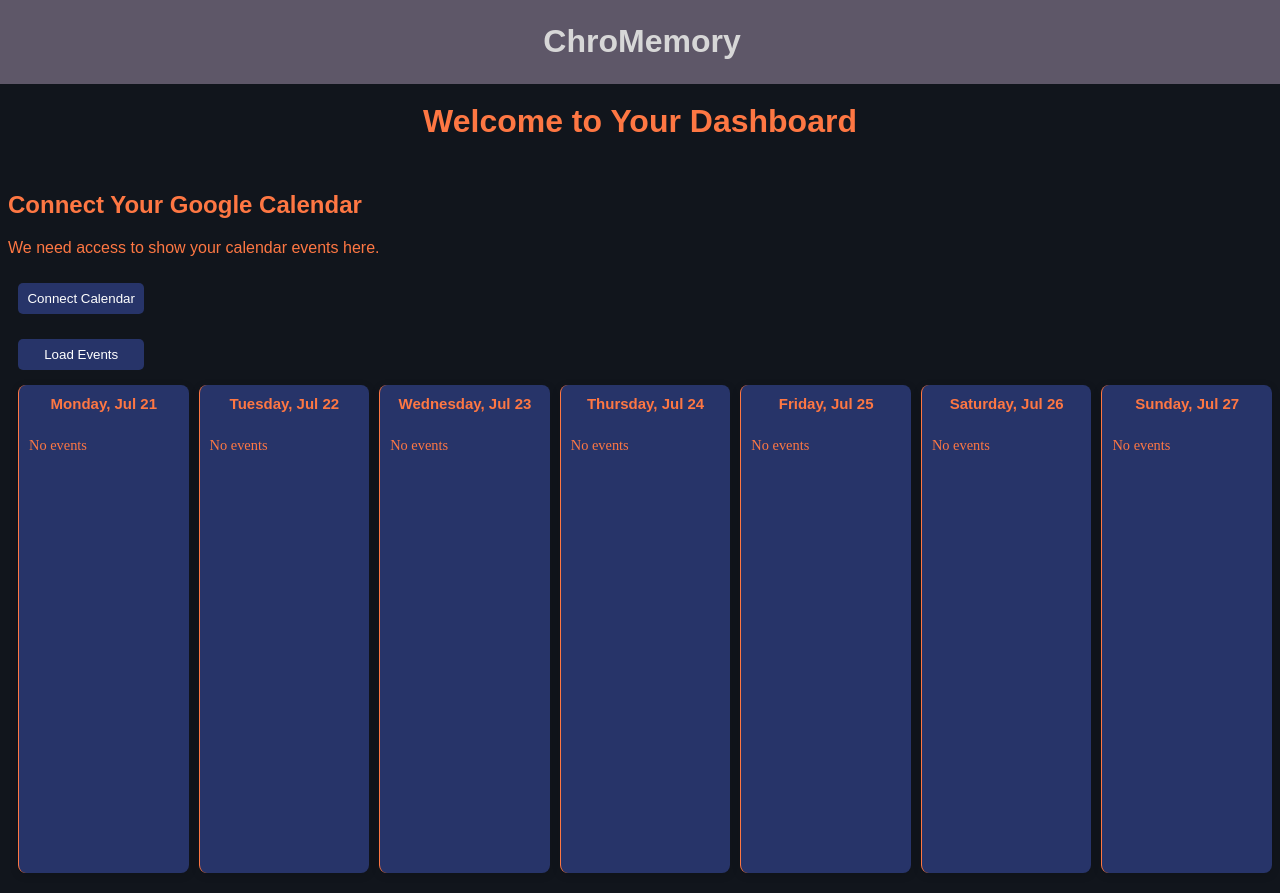
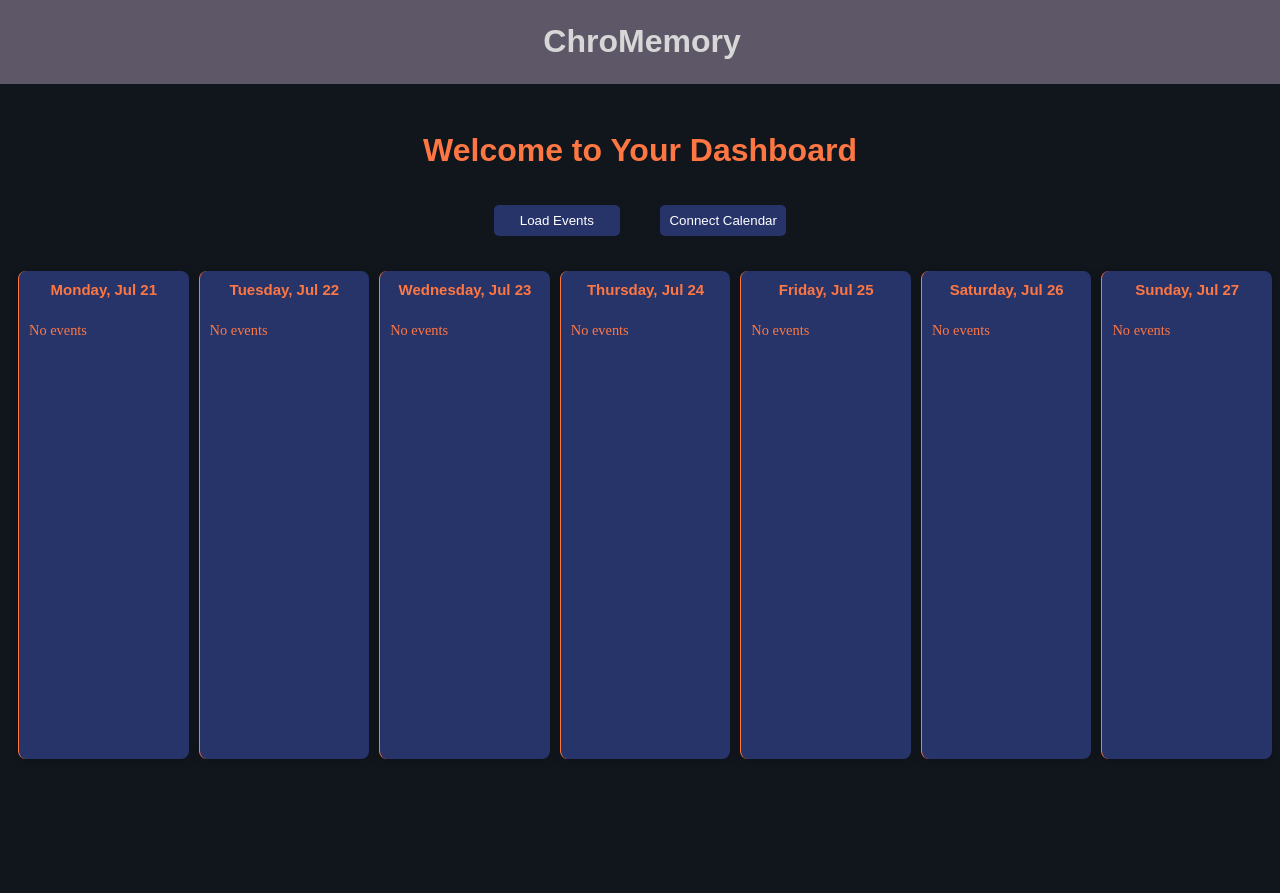
Before and after one commit to AlecLichtenberger/ChromeMemory, a React (Create React App) app in the folder frontend/: page /home in a window 1280 px wide. After the commit the page ends 800 px from the top, so only its background shows below. Built offline with nearby package versions, Linux system fonts and the light colour scheme.

Commit message:
Backend refresh tokens have been integrated

```diff
--- a/frontend/src/components/BackendButton.jsx
+++ b/frontend/src/components/BackendButton.jsx
@@ -21,6 +21,9 @@ export default function BackendButton({
         marginLeft: "10px",
         marginRight: "10px",
         fontFamily: "'Work Sans', sans-serif",
+        placeItems: "center",
+        justifyContent: "center",
+        alignItems: "center",
     }
 
     return(
--- a/frontend/src/components/CalConnectModal.js
+++ b/frontend/src/components/CalConnectModal.js
@@ -10,8 +10,6 @@ const CalendarModal = ({ isOpen, onClose, onConnect }) => {
   return (
     <div className="modal-overlay">
       <div className="modal-content">
-        <h2 style = {styles.headerText}>Connect Your Google Calendar</h2>
-        <p style = {styles.headerText}>We need access to show your calendar events here.</p>
         <BackendButton onClick={onConnect} >Connect Calendar</BackendButton>
 
       </div>
--- a/frontend/src/components/calendar.js
+++ b/frontend/src/components/calendar.js
@@ -1,94 +1,94 @@
-import React, {use, useEffect, useState} from "react";
+// calendar.js
+import React, { useEffect, useState } from "react";
 import BackendButton from "./BackendButton";
-import './calendar.css';
+import CalendarModal from "./CalConnectModal"; // <-- import modal
+import "./calendar.css";
 
-const CalendarWidget = ({ hasCalendarAccess, calConnected }) => {
+const CalendarWidget = ({ hasCalendarAccess, calConnected, onConnect }) => {
   const [eventsData, setEvents] = useState([]);
+  const [showModal, setShowModal] = useState(false); // <-- local modal state
+
   const today = new Date();
   const days = Array.from({ length: 7 }, (_, i) => {
-    const date = new Date(today);
-    date.setDate(today.getDate() + i);
-    return date;
+    const d = new Date(today);
+    d.setDate(today.getDate() + i);
+    return d;
   });
-  console.log("Days:", days);
+
   useEffect(() => {
-    if (calConnected) {
-        // Fetch events from the backend
-        fetchEvents();
-    }
-  },[calConnected]);
-
- // This will hold the fetched events
+    if (calConnected) fetchEvents();
+  }, [calConnected]);
 
   const fetchEvents = async () => {
     const token = localStorage.getItem("token");
-    if (!token) {
-      console.error("No token found");
-      return;
-    }
+    if (!token) return console.error("No token found");
 
     try {
-      const response = await fetch("http://localhost:5000/api/auth/event-fetch", {
+      const resp = await fetch("http://localhost:5000/api/auth/event-fetch", {
         method: "GET",
         headers: {
           "Content-Type": "application/json",
           Authorization: `Bearer ${token}`,
         },
       });
+      if (!resp.ok) throw new Error("Failed to fetch events");
+      const data = await resp.json();
+      setEvents(data.events || []);
+    } catch (err) {
+      console.error("Error fetching events:", err);
+    }
+  };
 
-
-      if (!response.ok) {
-        throw new Error("Failed to fetch events");
-      }
-
-      const data = await response.json();
-      const eventsData = data.events || [];
-      console.log("Events data:", eventsData);
-      setEvents(eventsData);
-      // Process and display events as needed
-    } catch (error) {
-      console.error("Error fetching events:", error);
-    }
-  }
   return (
     <div className="calendar">
+      {/* Button row */}
+      <div style={{
+        display: "flex",
+        justifyContent: "center",
+        gap: "20px",
+        margin: "20px 0",}}>
+        <BackendButton onClick={fetchEvents}>Load Events</BackendButton>
+        <BackendButton onClick={() => setShowModal(true)}>Connect Calendar</BackendButton>
+      </div>
 
-      <BackendButton onClick={fetchEvents}>Load Events</BackendButton>
+      {/* Modal now lives here */}
+      <CalendarModal
+        isOpen={showModal}
+        onClose={() => setShowModal(false)}
+        onConnect={() => {
+          setShowModal(false);
+          onConnect?.(); // call parent handler if provided
+        }}
+      />
 
-      <div className="calendar-container" style ={styles.calendarContainer}>
+      <div className="calendar-container" style={styles.calendarContainer}>
+        {days.map((day, index) => {
+          const matchingDay = eventsData.find(entry => {
+            const ev = new Date(entry.date);
+            return (
+              ev.getFullYear() === day.getFullYear() &&
+              ev.getMonth() === day.getMonth() &&
+              ev.getDate() === day.getDate()
+            );
+          });
 
-        {days.map((day, index) => (
+          return (
             <div key={index} className="day-column" style={styles.dayColumn}>
               <div className="dates" style={styles.dayHeader}>
-              {day.toLocaleDateString("en-US", { weekday: "long", month: "short", day: "numeric" })}
+                {day.toLocaleDateString("en-US", {
+                  weekday: "long",
+                  month: "short",
+                  day: "numeric",
+                })}
               </div>
 
-              {(() => {
-                const matchingDay = eventsData.find(eventEntry => {
-                  const eventDate = new Date(eventEntry.date);
-
-                  const eventDay = new Date(eventDate.getFullYear(), eventDate.getMonth(), eventDate.getDate());
-                  const targetDay = new Date(day.getFullYear(), day.getMonth(), day.getDate());
-                  // console.log(
-                  //   "Comparing calendar day:",
-                  //   new Date(day).toISOString(),
-                  //   "with event day:",
-                  //   new Date(eventEntry.date).toISOString()
-                  // );
-                  if(eventDate.getDate() === day.getDate()){
-                    console.log(eventDate, eventEntry.events);
-                  }
-                  return eventDate.getDate() === day.getDate();
-                });
-
-                return matchingDay && matchingDay.events.length > 0 ? (
+              {matchingDay && matchingDay.events.length > 0 ? (
                 <ul>
                   {matchingDay.events.map((event, i) => (
-
-                      <li key={i} className = "calendar-event">
-                        <strong className = "event-title">{event.summary}</strong>
+                    <li key={i} className="calendar-event">
+                      <strong className="event-title">{event.summary}</strong>
                       {event.start?.dateTime && (
-                          <div className = "event-time">
+                        <div className="event-time">
                           {new Date(event.start.dateTime).toLocaleTimeString()}
                         </div>
                       )}
@@ -96,17 +96,16 @@ const CalendarWidget = ({ hasCalendarAccess, calConnected }) => {
                   ))}
                 </ul>
               ) : (
-                  <p style={{ fontSize: "0.9em", color: "#FE7743", }}>No events</p>
+                <p style={{ fontSize: "0.9em", color: "#FE7743" }}>No events</p>
+              )}
+            </div>
           );
-              })()}
-
-          </div>
-        ))}
-
+        })}
       </div>
     </div>
   );
 };
+
 const styles = {
   calendarContainer: {
     display: "flex",
@@ -114,22 +113,20 @@ const styles = {
     width: "100%",
     height: "500px",
   },
-
+  dayColumn: {
+    flex: 1,
+    borderLeft: "1px solid #FE7743",
+    display: "flex",
+    flexDirection: "column",
+    padding: "10px",
+    boxSizing: "border-box",
+    overflowY: "auto",
+  },
   dayHeader: {
     fontWeight: "bold",
     marginBottom: "10px",
     textAlign: "center",
   },
-  events: {
-    flexGrow: 1,
-  },
-  event: {
-    backgroundColor: "#f0f0f0",
-    margin: "5px 0",
-    padding: "5px",
-    borderRadius: "4px",
-    fontSize: "0.9em",
-  },
 };
 
 export default CalendarWidget;
--- a/frontend/src/components/home.js
+++ b/frontend/src/components/home.js
@@ -86,15 +86,12 @@ const Home = () => {
         <h1>ChroMemory</h1>
       </div>
       <h1 style={styles.headerText}>Welcome to Your Dashboard</h1>
-      <CalendarModal
-        isOpen={showModal}
-        onClose={() => setShowModal(false)}
-        onConnect={handleConnect}
-      />
+
       <div className="w-full overflow-x-auto mt-4 px-4">
         <CalendarWidget
           hasCalendarAccess={localStorage.getItem("hasCalendarAccess") === "true"}
           calConnected={isConnecting}
+          onConnect={handleConnect}
         />
       </div>
     </div>
@@ -106,13 +103,15 @@ const styles = {
     color: "#FE7743",
     fontFamily: "'Work Sans', Sans-serif",
     display: "flex",
-    placeItems: "center",
+
   /* Optional: Add width and height for better control */
 
     height: "200px",
+    placeItems: "center",
     justifyContent: "center",
     alignItems: "center",
-    marginBottom: "-50px",
+    marginTop: "50px",
+    marginBottom: "-75px",
 
   },
 
```
Also changed, not shown: 1 other file (tests, documents, lock files or other folders). Lines whose indentation alone changed are shown as unchanged.
